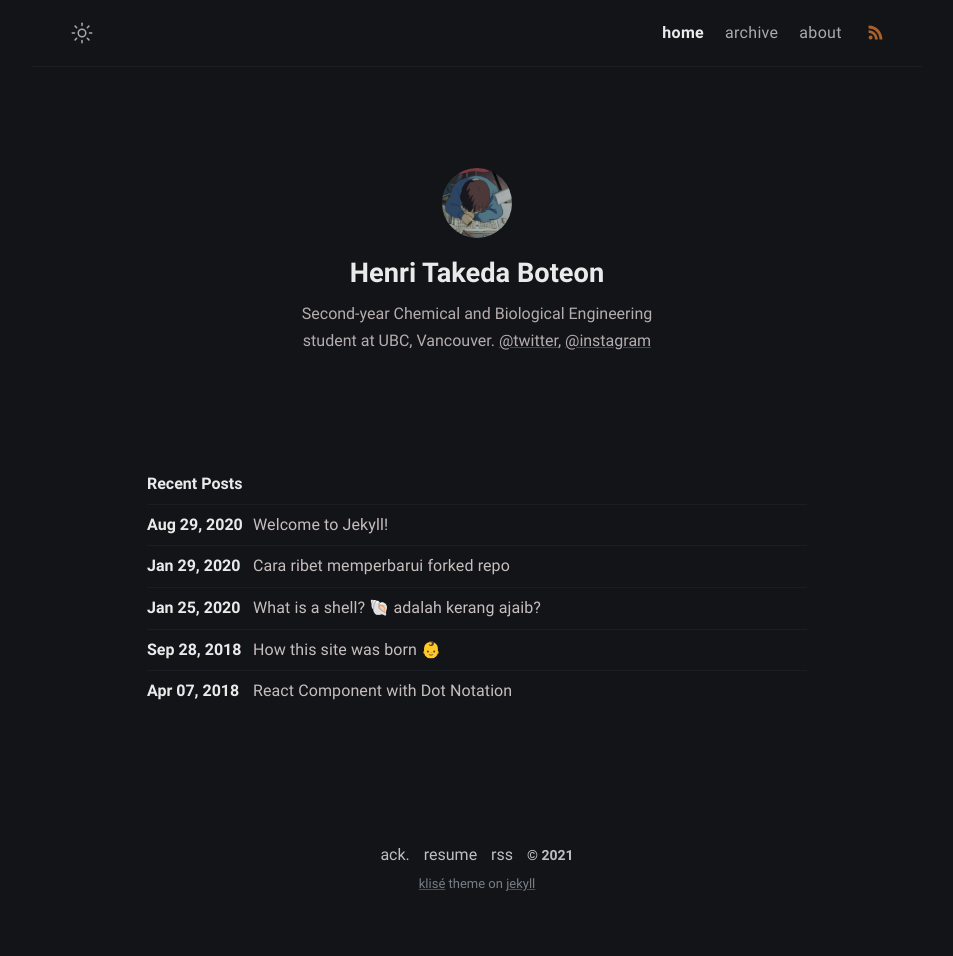
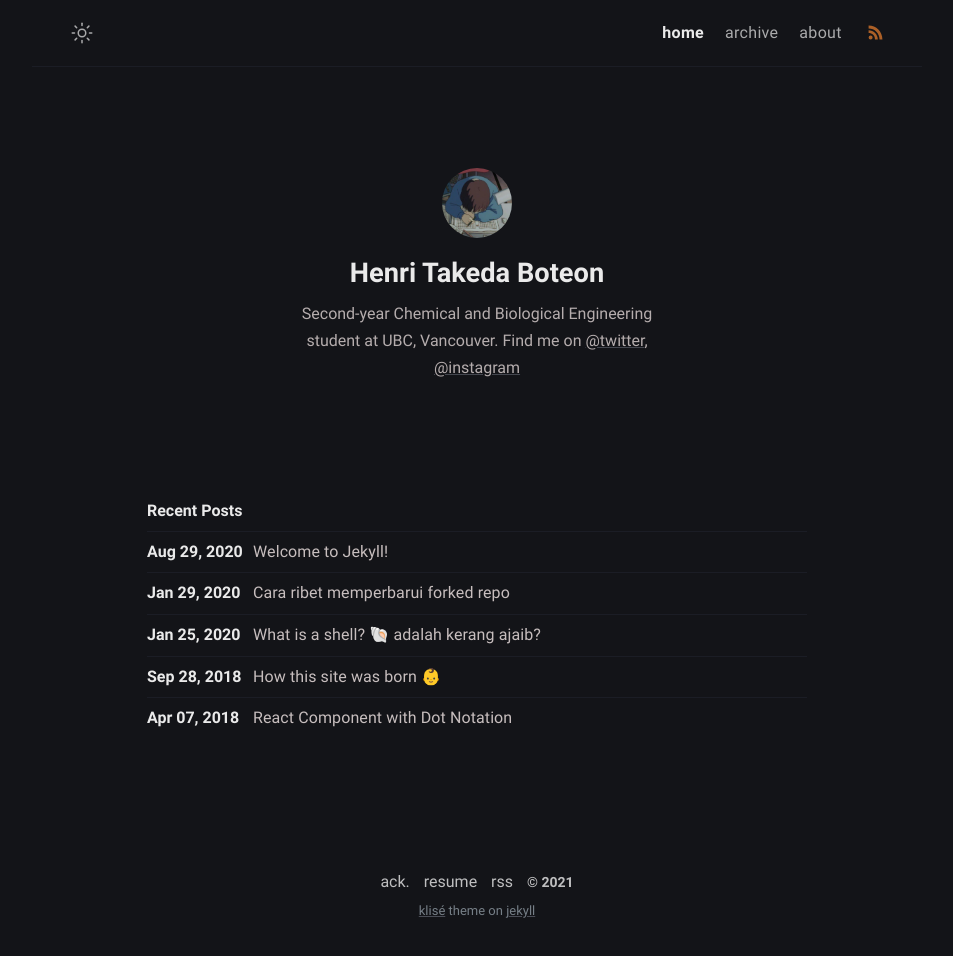
Before and after one commit to Pistachihen/pistachi.github.io, a Jekyll site: the page built from index.md, in a window 1280 px wide. Shown: the whole page, without its empty margins (163-1116 px from the left). Built offline with Jekyll 4.4.1, drawn with Linux system fonts in a browser that asks for light colours; before the commit the page ends 929 px from its top, so only the background shows below that.

Commit message:
_config.yml: changed

```diff
--- a/_config.yml
+++ b/_config.yml
@@ -11,7 +11,7 @@ mode: dark
 author:
   name: Henri Takeda Boteon
   bio: >-
-    Second-year Chemical and Biological Engineering student at UBC, Vancouver. <break>
+    Second-year Chemical and Biological Engineering student at UBC, Vancouver. Find me on <break>
     <a
     href="https://twitter.com/pistachihoni" target="_blank"
     rel="noopener">@twitter</a>, <a
```
